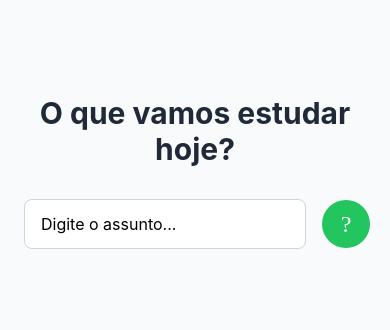
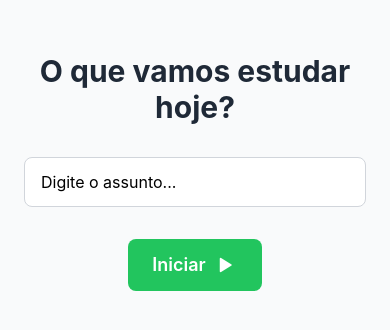
Before and after one commit to walissonsilva/bora-estudar, a React Native app: screen / in a window 390 px wide. Shown: the part 250-580 px from the top of the page. Built offline with nearby package versions, Linux system fonts and the light colour scheme.

Commit message:
refactor(Home): improve InitialScreen layout and button styling
- Replace icon-only play button with text and icon combination
- Update styles for better alignment and spacing
- Rename classes to better reflect their purpose

```diff
--- a/components/Home/InitialScreen.tsx
+++ b/components/Home/InitialScreen.tsx
@@ -1,6 +1,6 @@
 import React from 'react';
 import { View, Text, TextInput, TouchableOpacity } from 'react-native';
-import { AntDesign } from '@expo/vector-icons';
+import { AntDesign, Entypo } from '@expo/vector-icons';
 
 type InitialScreenProps = {
   studyTopic: string;
@@ -12,7 +12,7 @@ export const InitialScreen = ({ studyTopic, onStudyTopicChange, onStart }: Initi
   return (
     <>
       <Text className={styles.questionText}>O que vamos estudar hoje?</Text>
-      <View className={styles.inputRow}>
+      <View className={styles.inputContainer}>
         <TextInput
           className={styles.input}
           value={studyTopic}
@@ -22,11 +22,11 @@ export const InitialScreen = ({ studyTopic, onStudyTopicChange, onStart }: Initi
           returnKeyType="go"
         />
         <TouchableOpacity
-          className={styles.playButton}
+          className={styles.startButton}
           onPress={onStart}
-          disabled={!studyTopic.trim()}
-        >
-          <AntDesign name="rightcircle" size={24} color="white" />
+          disabled={!studyTopic.trim()}>
+          <Text className={styles.startButtonText}>Iniciar</Text>
+          <Entypo name="controller-play" size={24} color="white" />
         </TouchableOpacity>
       </View>
     </>
@@ -35,7 +35,8 @@ export const InitialScreen = ({ studyTopic, onStudyTopicChange, onStart }: Initi
 
 const styles = {
   questionText: `text-3xl font-bold text-center mb-8 text-gray-800`,
-  inputRow: `flex-row items-center gap-4 w-full max-w-md`,
-  input: `flex-1 border border-gray-300 rounded-lg px-4 py-3 text-base bg-white`,
-  playButton: `bg-green-500 w-12 h-12 rounded-full items-center justify-center`,
+  inputContainer: `items-center gap-4 w-full max-w-md`,
+  input: `w-full border border-gray-300 rounded-lg px-4 py-3 text-base bg-white`,
+  startButton: `bg-green-500 px-6 py-3 rounded-lg items-center justify-center flex-row gap-2 mt-4`,
+  startButtonText: `text-white font-semibold text-lg`,
 };
```
